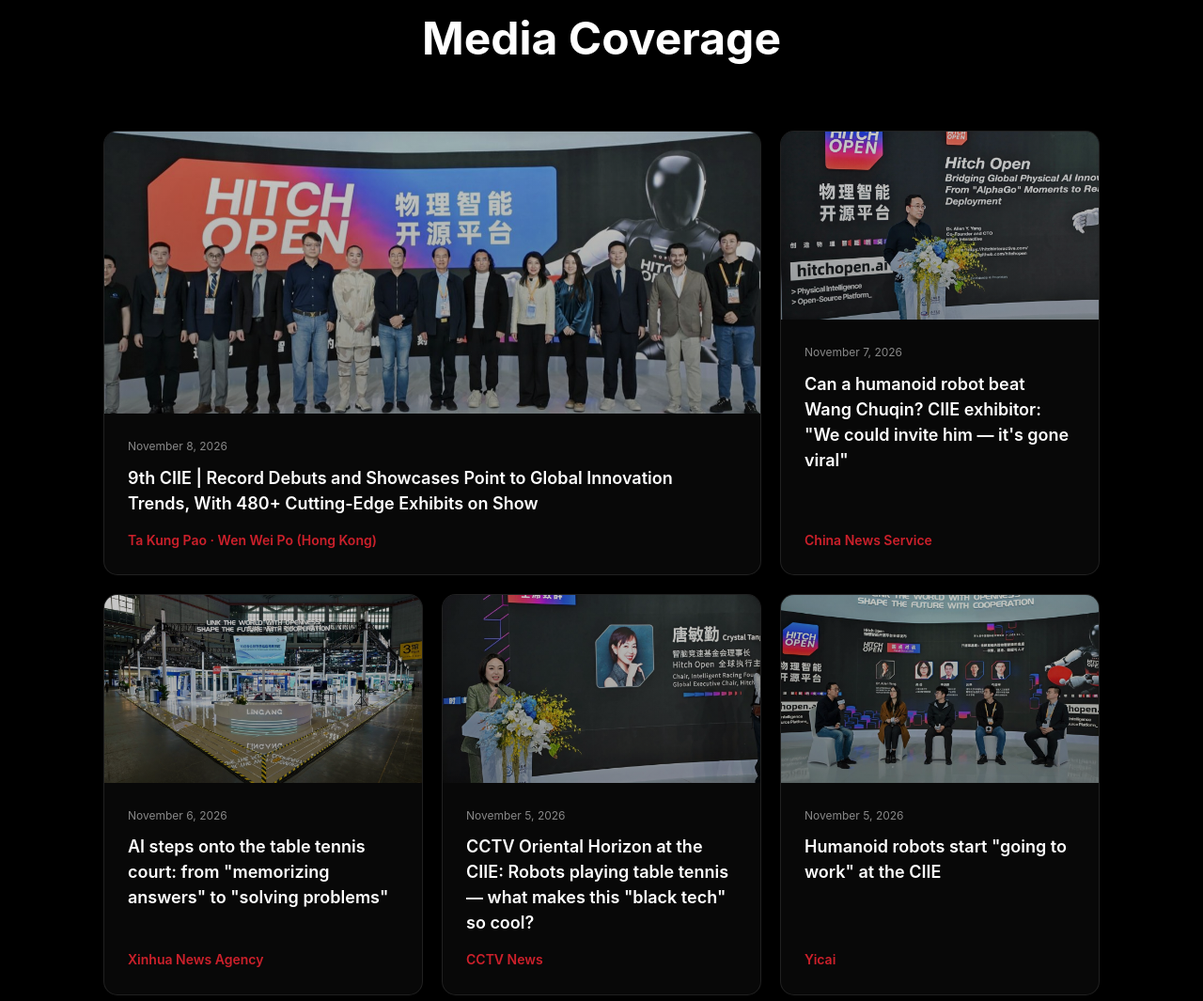
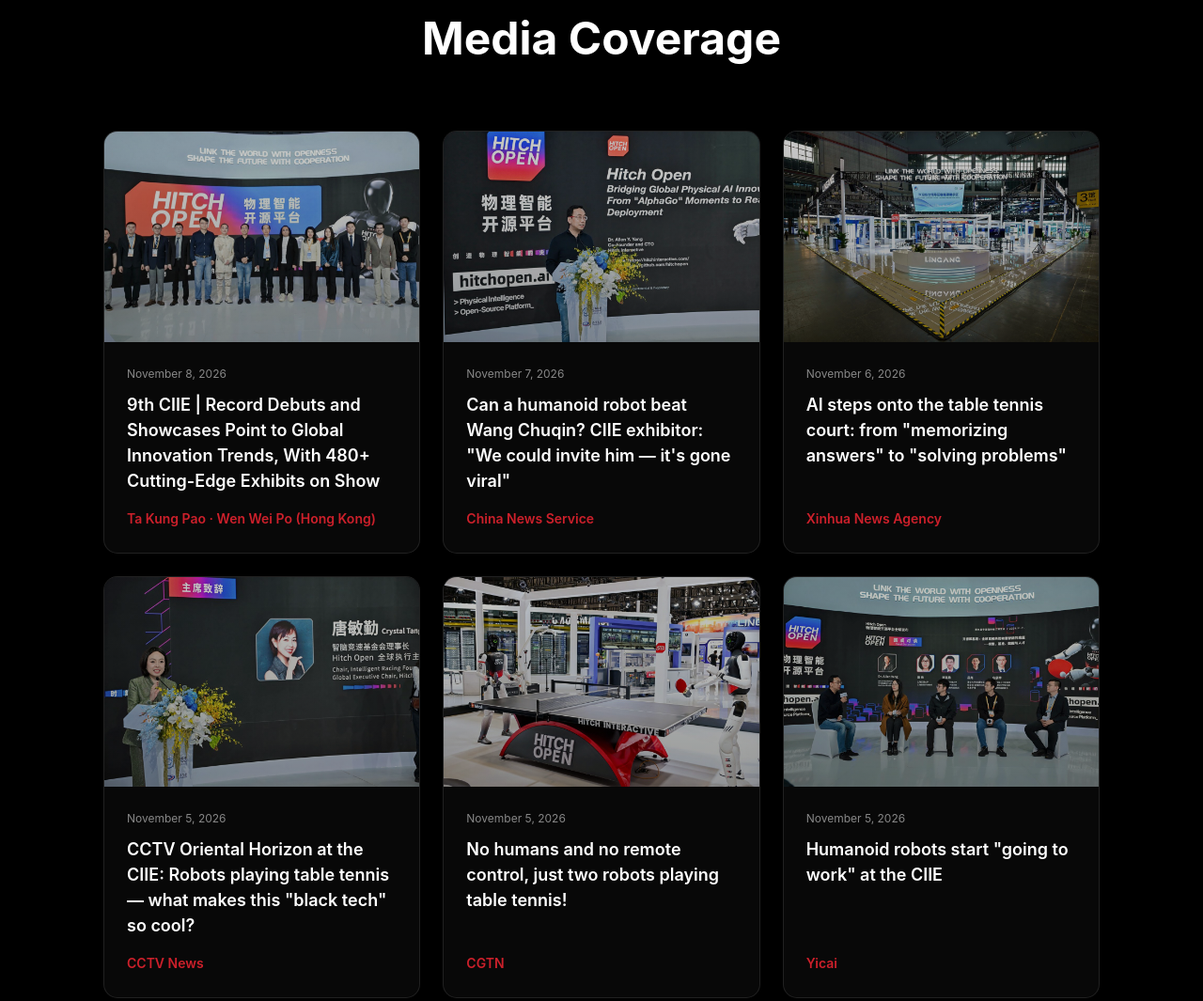
Before and after one commit to lhonglhi/hitch-open-website, a plain HTML site: page index.html in a window 1280 px wide. Shown: the part 4124-5189 px from the top of the page at 94% size. Drawn offline with Linux system fonts and the light colour scheme.

Commit message:
新闻: 卡片统一成一样大 (电脑 3 列 / 平板 2 列 / 手机 1 列, 配图统一 3:2 不裁切, 标题固定行数: 中文 3 行英文 4 行, 超出省略号 + title 提示, 来源贴底对齐); 去掉大卡 (media.json 的 isLarge 和对应样式); 样式 20261125c, 脚本 20261125a
Co-Authored-By: Claude <noreply@anthropic.com>

```diff
--- a/css/style.css
+++ b/css/style.css
@@ -3388,12 +3388,11 @@
             padding: 100px 50px;
         }
 
-        /* dense: 大卡 (占两列) 换行留下的空格, 由后面的小卡补上, 每行都排满 */
+        /* 所有卡片一样大: 电脑 3 列, 平板 2 列, 手机 1 列; 行内等高 */
         .media-grid {
             display: grid;
-            grid-template-columns: repeat(auto-fit, minmax(280px, 1fr));
-            grid-auto-flow: dense;
-            gap: 20px;
+            grid-template-columns: repeat(3, minmax(0, 1fr));
+            gap: 24px;
             margin-top: 60px;
         }
 
@@ -3402,43 +3401,46 @@
             border-radius: 15px;
             overflow: hidden;
             border: 1px solid rgba(255, 255, 255, 0.1);
-            transition: all 0.3s;
+            transition: transform 0.3s, border-color 0.3s, box-shadow 0.3s;
             display: flex;
             flex-direction: column;
         }
 
-        /* 只对可点击的卡片做 hover —— renderMedia() 仅在 item.url 存在时
-           才加 .media-card-clickable；无链接的卡片不应表现得像能点。 */
-        .media-card-clickable:hover {
-            transform: translateY(-5px);
-            border-color: #CD202B;
-            box-shadow: 0 10px 30px rgba(205, 32, 43, 0.3);
-        }
-
-        /* 可点击的媒体卡片样式 */
+        /* 只对可点击的卡片做 hover: renderMedia() 仅在 item.url 存在时
+           才加 .media-card-clickable; 无链接的卡片不应表现得像能点。 */
         .media-card-clickable {
             cursor: pointer;
         }
 
         .media-card-clickable:hover {
-            transform: translateY(-8px);
+            transform: translateY(-6px);
+            border-color: #CD202B;
             box-shadow: 0 15px 40px rgba(205, 32, 43, 0.4);
         }
 
         .media-card-clickable:active {
-            transform: translateY(-6px);
-        }
-
-        .media-card-large {
-            grid-column: span 2;
-        }
-
+            transform: translateY(-4px);
+        }
+
+        /* 配图统一 3:2 (源图 1200x800), 不裁切; 高度跟着卡片宽度走 */
         .media-image {
             width: 100%;
-            height: 200px;
+            aspect-ratio: 3 / 2;
             position: relative;
             overflow: hidden;
             background: #14171c;
+            flex-shrink: 0;
+        }
+        @supports not (aspect-ratio: 3 / 2) {
+            .media-image {
+                height: 0;
+                padding-top: 66.667%;
+            }
+            .media-image img {
+                position: absolute;
+                top: 0;
+                left: 0;
+            }
         }
         .media-image img {
             width: 100%;
@@ -3457,12 +3459,8 @@
             display: none;
         }
 
-        .media-card-large .media-image {
-            height: 300px;
-        }
-
         .media-content {
-            padding: 25px;
+            padding: 24px;
             flex: 1;
             display: flex;
             flex-direction: column;
@@ -3474,20 +3472,43 @@
             margin-bottom: 10px;
         }
 
+        /* 标题留固定行数的位置 (英文 4 行, 中文 3 行: 英文标题普遍更长): 短的留空,
+           长的截断加省略号 (完整标题在 title 提示里, 点开是原文)。
+           这样每张卡片高度一样, 来源都落在同一条线上 */
         .media-title {
             font-size: 18px;
             font-weight: 600;
             line-height: 1.5;
-            margin-bottom: 15px;
-            flex: 1;
-        }
-
-        /* 大卡只是占两列、图高一点; 标题字号跟小卡一样, 不另设 */
+            height: 6em;
+            margin-bottom: 16px;
+            display: -webkit-box;
+            -webkit-box-orient: vertical;
+            -webkit-line-clamp: 4;
+            line-clamp: 4;
+            overflow: hidden;
+        }
+
+        html[lang^="zh"] .media-title {
+            height: 4.5em;
+            -webkit-line-clamp: 3;
+            line-clamp: 3;
+        }
 
         .media-source {
             font-size: 14px;
             color: #CD202B;
             font-weight: 600;
+            margin-top: auto;
+            white-space: nowrap;
+            overflow: hidden;
+            text-overflow: ellipsis;
+        }
+
+        @media (max-width: 1024px) {
+            .media-grid {
+                grid-template-columns: repeat(2, minmax(0, 1fr));
+                gap: 20px;
+            }
         }
 
         @media (max-width: 768px) {
@@ -3496,15 +3517,7 @@
             }
 
             .media-grid {
-                grid-template-columns: 1fr;
-            }
-
-            .media-card-large {
-                grid-column: span 1;
-            }
-
-            .media-card-large .media-image {
-                height: 200px;
+                grid-template-columns: minmax(0, 1fr);
             }
         }
 
--- a/data/media.json
+++ b/data/media.json
@@ -22,7 +22,6 @@
         "zh": "大公报·香港文汇报",
         "en": "Ta Kung Pao · Wen Wei Po (Hong Kong)"
       },
-      "isLarge": true,
       "isHidden": false,
       "url": "https://epaper.tkww.hk/s/202611/08/AP6aef863ae4b0bcb39b185e86.html",
       "image": "images/media/2026/news-11-08-1.jpg"
@@ -37,7 +36,6 @@
         "zh": "中国新闻社",
         "en": "China News Service"
       },
-      "isLarge": false,
       "isHidden": false,
       "url": "https://m.chinanews.com/wap/detail/chs/sp/jw696058.shtml",
       "image": "images/media/2026/news-11-07-1.jpg"
@@ -52,7 +50,6 @@
         "zh": "新华社",
         "en": "Xinhua News Agency"
       },
-      "isLarge": false,
       "isHidden": false,
       "url": "https://h.xinhuaxmt.com/vh512/share/13363303",
       "image": "images/media/2026/news-11-06-1.jpg"
@@ -67,7 +64,6 @@
         "zh": "央视新闻",
         "en": "CCTV News"
       },
-      "isLarge": false,
       "isHidden": false,
       "url": "https://app.cctv.com/special/m/livevod/index.html?vtype=2&guid=bd2c602297ff4ac38963ee5c237e079c&vsetId=C10313",
       "image": "images/media/2026/news-11-05-1.jpg"
@@ -82,7 +78,6 @@
         "zh": "CGTN",
         "en": "CGTN"
       },
-      "isLarge": true,
       "isHidden": false,
       "url": "https://news.cgtn.com/news/2026-11-05/No-humans-and-no-remote-control-just-two-robots-playing-table-tennis--1ROPL5peGk0/p.html",
       "image": "images/media/2026/news-11-05-2.jpg"
@@ -97,7 +92,6 @@
         "zh": "第一财经",
         "en": "Yicai"
       },
-      "isLarge": false,
       "isHidden": false,
       "url": "https://mp.weixin.qq.com/s/j6Wn_x852Kn3nz1mZE9DvA",
       "image": "images/media/2026/news-11-05-3.jpg"
@@ -112,7 +106,6 @@
         "zh": "BBC 科学聚焦",
         "en": "BBC Science Focus"
       },
-      "isLarge": false,
       "isHidden": false,
       "url": "https://www.sciencefocus.com/news/robots-just-held-their-own-very-chaotic-athletic-games-and-the-footage-is-jaw-dropping",
       "image": "images/media/2026/news-08-28-1.jpg"
@@ -127,7 +120,6 @@
         "zh": "新华网",
         "en": "Xinhuanet"
       },
-      "isLarge": false,
       "isHidden": false,
       "url": "https://www.news.cn/digital/20260827/b5a408695d6140f7b2829d1de3455600/c.html",
       "image": "images/media/2026/news-08-27-1.jpg"
@@ -142,7 +134,6 @@
         "zh": "路透社",
         "en": "Reuters"
       },
-      "isLarge": true,
       "isHidden": false,
       "url": "https://www.youtube.com/watch?v=EwYRUGeqUL4",
       "image": "images/media/2026/news-08-26-1.jpg"
@@ -157,7 +148,6 @@
         "zh": "央视财经",
         "en": "CCTV Finance"
       },
-      "isLarge": false,
       "isHidden": false,
       "url": "https://tv.cctv.com/2026/08/26/VIDEIhiHw6CCNdpz0c2gx7Nw260826.shtml",
       "image": "images/media/2026/news-08-26-2.jpg"
@@ -172,7 +162,6 @@
         "zh": "环球时报",
         "en": "Global Times"
       },
-      "isLarge": false,
       "isHidden": false,
       "url": "https://www.globaltimes.cn/page/202608/1369009.shtml",
       "image": "images/media/2026/news-08-25-1.jpg"
@@ -187,7 +176,6 @@
         "zh": "新华网",
         "en": "Xinhuanet"
       },
-      "isLarge": true,
       "isHidden": false,
       "url": "https://xhnewsapi.xinhuaxmt.com/share/news_pc?id=1233886470918144&showType=3033&utdId=null&version=5.4.0&twoShare=1&uuid=87e3-2f37-073a-552f-5a2b",
       "image": "images/media/2026/news-07-18-1.jpg"
@@ -202,7 +190,6 @@
         "zh": "央视财经",
         "en": "CCTV Finance"
       },
-      "isLarge": false,
       "isHidden": false,
       "url": "https://app.cctv.com/special/m/livevod/index.html?guid=3ffd7484950443d09134df6b784dee9d&vtype=2&vsetId=C11350",
       "image": "images/media/2026/news-07-17-1b.jpg"
@@ -217,7 +204,6 @@
         "zh": "央视财经",
         "en": "CCTV Finance"
       },
-      "isLarge": false,
       "isHidden": false,
       "url": "https://app.cctv.com/special/m/livevod/index.html?vtype=2&guid=b26073fd8e694a2d876113daea04ae29&vsetId=C10330",
       "image": "images/media/2026/news-07-16-1.jpg"
@@ -232,7 +218,6 @@
         "zh": "Robotics Business News",
         "en": "Robotics Business News"
       },
-      "isLarge": true,
       "isHidden": false,
       "url": "https://roboticsbusinessnews.com/news/43/3103/hope-ai-challenge-joins-world-humanoid-robot-games-2026-elevating-ping-pong-as-the-ultimate-physical-ai-test.html",
       "image": "images/media/2026/news-06-15-1.jpg"
@@ -247,7 +232,6 @@
         "zh": "新华社",
         "en": "Xinhua"
       },
-      "isLarge": true,
       "isHidden": false,
       "url": "https://h.xinhuaxmt.com/vh512/share/13150047?docid=13150047&newstype=1001&d=1352706&channel=weixin&time=1781432656282",
       "image": "images/media/2026/news-06-14-1.jpg"
@@ -262,7 +246,6 @@
         "zh": "上海证券报",
         "en": "Shanghai Securities News"
       },
-      "isLarge": false,
       "isHidden": false,
       "url": "https://www.cnstock.com/commonDetail/729218?from=QRCODE",
       "image": "images/media/2026/news-06-13-1.jpg"
@@ -277,7 +260,6 @@
         "zh": "央视新闻",
         "en": "CCTV News"
       },
-      "isLarge": false,
       "isHidden": false,
       "url": "https://content-static.cctvnews.cctv.com/snow-book/index.html?item_id=5445271388779725289&toc_style_id=feeds_default&share_to=wechat&track_id=d00e52ea-f57e-45b3-9a45-067af4a073e1",
       "image": "images/media/2026/news-06-12-1.jpg"
@@ -292,7 +274,6 @@
         "zh": "雅虎财经",
         "en": "Yahoo Finance"
       },
-      "isLarge": true,
       "isHidden": false,
       "url": "https://finance.yahoo.com/sectors/technology/articles/whale-dynamic-joins-hitch-open-210600723.html?guccounter=1",
       "image": "images/media/2026/news-05-21-1.jpg"
@@ -307,7 +288,6 @@
         "zh": "人民日报",
         "en": "People's Daily"
       },
-      "isLarge": true,
       "isHidden": false,
       "url": "https://www.peopleapp.com/column/30051936957-500007450332",
       "image": "images/media/2026/news-04-19-1.jpg"
@@ -322,7 +302,6 @@
         "zh": "学习强国",
         "en": "Xuexi Qiangguo"
       },
-      "isLarge": true,
       "isHidden": false,
       "url": "https://article.xuexi.cn/articles/index.html?art_id=3427692381415509828&t=1776238899543&showmenu=false&study_style_id=feeds_opaque&source=share&share_to=wx_single&item_id=3427692381415509828&ref_read_id=27ef57c0-3381-410b-826e-4e156cd7fadd_1776240649197",
       "image": "images/media/2026/news-04-15-1.jpg"
@@ -337,7 +316,6 @@
         "zh": "湖南卫视",
         "en": "Hunan TV"
       },
-      "isLarge": false,
       "isHidden": false,
       "url": "https://www.mgtv.com/b/829335/24288973.html?lastp=v_progdtl",
       "image": "images/media/2026/news-04-06-1.jpg"
@@ -352,7 +330,6 @@
         "zh": "咪咕视频",
         "en": "Migu Video"
       },
-      "isLarge": false,
       "isHidden": false,
       "url": "https://www.miguvideo.com/p/detail/963823696?lastLocation=aaff5d9d3fae483580bd972c30af2d82&sid=ge3uXEs4ETbFYo64ifQQe6PODEiRH1zx",
       "image": "images/media/2026/news-04-01-1.jpg"
@@ -367,7 +344,6 @@
         "zh": "WAIC",
         "en": "WAIC"
       },
-      "isLarge": false,
       "isHidden": false,
       "url": "https://mp.weixin.qq.com/s/45CcqxCloz8H-TqoDs4qQA",
       "image": "images/media/2026/news-03-24-1.jpg"
@@ -382,7 +358,6 @@
         "zh": "人民日报",
         "en": "People's Daily"
       },
-      "isLarge": false,
       "isHidden": false,
       "url": "https://www.peopleapp.com/column/30051647405-500007395014",
       "image": "images/media/2026/news-03-17-1.jpg"
@@ -397,7 +372,6 @@
         "zh": "新华社",
         "en": "Xinhua"
       },
-      "isLarge": false,
       "isHidden": true,
       "url": "https://h.xinhuaxmt.com/vh512/share/13008926?docid=13008926&newstype=1001&d=13525dc",
       "image": "images/media/2026/news-03-16-1.jpg"
@@ -412,7 +386,6 @@
         "zh": "上海证券报",
         "en": "Shanghai Securities News"
       },
-      "isLarge": false,
       "isHidden": false,
       "url": "https://www.cnstock.com/commonDetail/650865",
       "image": "images/media/2026/news-03-16-2.jpg"
@@ -427,7 +400,6 @@
         "zh": "钛媒体",
         "en": "TMTPost"
       },
-      "isLarge": true,
       "isHidden": true,
       "url": "https://www.tmtpost.com/7916266.html",
       "image": "images/media/2026/news-03-16-3.jpg"
@@ -442,7 +414,6 @@
         "zh": "极客公园",
         "en": "GeekPark"
       },
-      "isLarge": false,
       "isHidden": true,
       "url": "https://www.geekpark.net/news/361211",
       "image": "images/media/2026/news-03-16-4.jpg"
@@ -457,7 +428,6 @@
         "zh": "咪咕视频",
         "en": "Migu Video"
       },
-      "isLarge": false,
       "isHidden": false,
       "url": "https://m.miguvideo.com/m/vertical/963639468?pwId=bc822742107f44569d3261db7a30c55d",
       "image": "images/media/2026/news-03-15-1.jpg"
@@ -472,7 +442,6 @@
         "zh": "钛媒体",
         "en": "TMTPost"
       },
-      "isLarge": true,
       "isHidden": false,
       "url": "https://www.tmtpost.com/7743269.html",
       "image": "images/media/2025/news-10-31-1.jpg"
@@ -487,7 +456,6 @@
         "zh": "钛媒体",
         "en": "TMTPost"
       },
-      "isLarge": false,
       "isHidden": false,
       "url": "https://www.tmtpost.com/7741120.html",
       "image": "images/media/2025/news-10-29-1.jpg"
@@ -502,7 +470,6 @@
         "zh": "第一财经",
         "en": "Yicai"
       },
-      "isLarge": false,
       "isHidden": false,
       "url": "https://m.yicai.com/video/102884576.html",
       "image": "images/media/2025/news-10-28-1.jpg"
@@ -517,7 +484,6 @@
         "zh": "上海证券报",
         "en": "Shanghai Securities News"
       },
-      "isLarge": false,
       "isHidden": false,
       "url": "https://m.cnstock.com/commonDetail/567426?timestap=1761661498720",
       "image": "images/media/2025/news-10-28-2.jpg"
@@ -532,7 +498,6 @@
         "zh": "湖南大学公众号",
         "en": "Hunan University Official Account"
       },
-      "isLarge": false,
       "isHidden": false,
       "url": "https://mp.weixin.qq.com/s/vllXWmBGxsRZ8UQZD6tyoQ",
       "image": "images/media/2025/news-10-27-1.jpg"
@@ -547,7 +512,6 @@
         "zh": "吉林大学官方新闻",
         "en": "Jilin University Official News"
       },
-      "isLarge": true,
       "isHidden": false,
       "url": "https://auto.jlu.edu.cn/info/1113/8317.htm",
       "image": "images/media/2025/news-10-23-1.jpg"
@@ -562,7 +526,6 @@
         "zh": "中国网",
         "en": "China.com.cn"
       },
-      "isLarge": false,
       "isHidden": true,
       "url": "http://ydyl.china.com.cn/2025-10/20/content_118133048.shtml",
       "image": "images/media/2025/news-10-22-1.jpg"
@@ -577,7 +540,6 @@
         "zh": "芒果tv",
         "en": "Mango TV"
       },
-      "isLarge": false,
       "isHidden": true,
       "url": "https://www.mgtv.com/b/715001/23646306.html?f=m_wx&dc=6D425BC0-834C-4783-98CC-EADEBA39E57E",
       "image": "images/media/2025/news-10-20-1.jpg"
@@ -592,7 +554,6 @@
         "zh": "搜狐",
         "en": "Sohu"
       },
-      "isLarge": false,
       "isHidden": true,
       "url": "https://www.sohu.com/a/945520174_121641403",
       "image": "images/media/2025/news-10-20-2.jpg"
@@ -607,7 +568,6 @@
         "zh": "中央广电总台国际在线",
         "en": "China Radio International"
       },
-      "isLarge": false,
       "isHidden": true,
       "url": "https://news.cri.cn/2025-10-20/3e28acea-49ff-dbf2-fc46-8a1a604c2573.html",
       "image": "images/media/2025/news-10-20-3.jpg"
@@ -622,7 +582,6 @@
         "zh": "新华社",
         "en": "Xinhua"
       },
-      "isLarge": false,
       "isHidden": true,
       "url": "https://h.xinhuaxmt.com/vh512/share/12786056?docid=12786056&newstype=1001&d=135018c&channel=weixin&time=1760944391107",
       "image": "images/media/2025/news-10-20-4.jpg"
@@ -637,7 +596,6 @@
         "zh": "钛媒体",
         "en": "TMTPost"
       },
-      "isLarge": false,
       "isHidden": true,
       "url": "https://www.tmtpost.com/7732122.html",
       "image": "images/media/2025/news-10-20-5.jpg"
@@ -652,7 +610,6 @@
         "zh": "红网",
         "en": "Rednet"
       },
-      "isLarge": false,
       "isHidden": true,
       "url": "https://moment.rednet.cn/content/646954/53/15363316.html",
       "image": "images/media/2025/news-10-19-1.jpg"
@@ -667,7 +624,6 @@
         "zh": "新华社",
         "en": "Xinhua"
       },
-      "isLarge": false,
       "isHidden": true,
       "url": "https://h.xinhuaxmt.com/vh512/share/12784858?docid=12784858&newstype=1001&d=135018b&channel=weixin&time=1760839520680",
       "image": "images/media/2025/news-10-19-2.jpg"
@@ -682,7 +638,6 @@
         "zh": "清华大学官方新闻",
         "en": "Tsinghua University Official News"
       },
-      "isLarge": true,
       "isHidden": false,
       "url": "https://www.tsinghua.edu.cn/info/1182/121912.htm",
       "image": "images/media/2025/news-10-19-3.jpg"
@@ -697,7 +652,6 @@
         "zh": "上海证券报",
         "en": "Shanghai Securities News"
       },
-      "isLarge": false,
       "isHidden": true,
       "url": "https://www.cnstock.com/commonDetail/556289?timestap=1760887130647",
       "image": "images/media/2025/news-10-19-4.jpg"
@@ -712,7 +666,6 @@
         "zh": "央视体育",
         "en": "CCTV Sports"
       },
-      "isLarge": false,
       "isHidden": true,
       "url": "https://pic.cctv.cn/cctv/cctvh5/cctv5/2023/cctvsportsshare/router.html?id=ARTI1760780084081536&appkey=0-cctv5",
       "image": "images/media/2025/news-10-18-1.jpg"
@@ -727,7 +680,6 @@
         "zh": "上海证券报",
         "en": "Shanghai Securities News"
       },
-      "isLarge": false,
       "isHidden": false,
       "url": "https://www.cnstock.com/commonDetail/555454",
       "image": "images/media/2025/news-10-17-1.jpg"
@@ -742,7 +694,6 @@
         "zh": "央视体育",
         "en": "CCTV Sports"
       },
-      "isLarge": false,
       "isHidden": false,
       "url": "https://pic.cctv.cn/cctv/cctvh5/cctv5/2023/cctvsportsshare/2025/04/cctv5_share/index.html?newlink=app://ARTI1760667909370655&id=ARTI1760667909370655",
       "image": "images/media/2025/news-10-17-2.jpg"
@@ -757,7 +708,6 @@
         "zh": "上海证券报",
         "en": "Shanghai Securities News"
       },
-      "isLarge": false,
       "isHidden": true,
       "url": "https://www.cnstock.com/commonDetail/553689",
       "image": "images/media/2025/news-10-15-1.jpg"
@@ -772,7 +722,6 @@
         "zh": "央视体育",
         "en": "CCTV Sports"
       },
-      "isLarge": false,
       "isHidden": true,
       "url": "https://pic.cctv.cn/cctv/cctvh5/cctv5/2023/cctvsportsshare/2025/04/cctv5_share/index.html?newlink=app://ARTI1760412279227786&id=ARTI1760412279227786",
       "image": "images/media/2025/news-10-14-1.jpg"
@@ -787,7 +736,6 @@
         "zh": "中国新闻网",
         "en": "China News Service"
       },
-      "isLarge": false,
       "isHidden": true,
       "url": "https://m.chinanews.com/wap/detail/chs/zw/400394.shtml",
       "image": "images/media/2025/news-10-13-1.jpg"
@@ -802,7 +750,6 @@
         "zh": "新华社",
         "en": "Xinhua"
       },
-      "isLarge": false,
       "isHidden": true,
       "url": "https://h.xinhuaxmt.com/vh512/share/12776125?docid=12776125&newstype=1001&d=1350185&channel=weixin&time=1760359623432",
       "image": "images/media/2025/news-10-13-2.jpg"
@@ -817,7 +764,6 @@
         "zh": "红网",
         "en": "Rednet"
       },
-      "isLarge": false,
       "isHidden": true,
       "url": "https://moment.rednet.cn/content/646954/57/15347816.html",
       "image": "images/media/2025/news-10-13-3.jpg"
@@ -832,7 +778,6 @@
         "zh": "中国日报网",
         "en": "China Daily"
       },
-      "isLarge": false,
       "isHidden": true,
       "url": "https://cn.chinadaily.com.cn/a/202510/13/WS68ecc9fea310c4deea5ec1bd.html",
       "image": "images/media/2025/news-10-13-4.jpg"
--- a/js/script.js
+++ b/js/script.js
@@ -219,8 +219,10 @@ function renderMedia() {
 
     // Render media cards
     mediaGrid.innerHTML = mediaData.items.map((item, index) => {
-        const cardClass = `media-card ${item.isLarge ? 'media-card-large' : ''} ${item.isHidden ? 'media-card-hidden' : ''}`;
+        // 卡片一样大 (不再分大卡小卡); 标题最多 3 行, 完整标题放 title 提示
+        const cardClass = `media-card ${item.isHidden ? 'media-card-hidden' : ''}`;
         const title = item.title[currentLang];
+        const titleAttr = String(title).replace(/&/g, '&amp;').replace(/"/g, '&quot;').replace(/</g, '&lt;').replace(/>/g, '&gt;');
         const source = item.source[currentLang];
 
         // 获取图片路径：优先使用item.image，其次使用defaultImage，最后使用占位图
@@ -236,7 +238,7 @@ function renderMedia() {
                 <div class="media-image"><img ${index < 4 ? `src="${imagePath}"` : `data-src="${imagePath}"`} alt="" decoding="async" onerror="this.parentElement.classList.add('img-failed')"></div>
                 <div class="media-content">
                     <div class="media-date">${formatDate(item.date, currentLang)}</div>
-                    <h3 class="media-title">${title}</h3>
+                    <h3 class="media-title" title="${titleAttr}">${title}</h3>
                     <div class="media-source">${source}</div>
                 </div>
             </div>
```
Also changed, not shown: hope.html (+2 -2 lines), index.html (+2 -2 lines), racing.html (+2 -2 lines).
